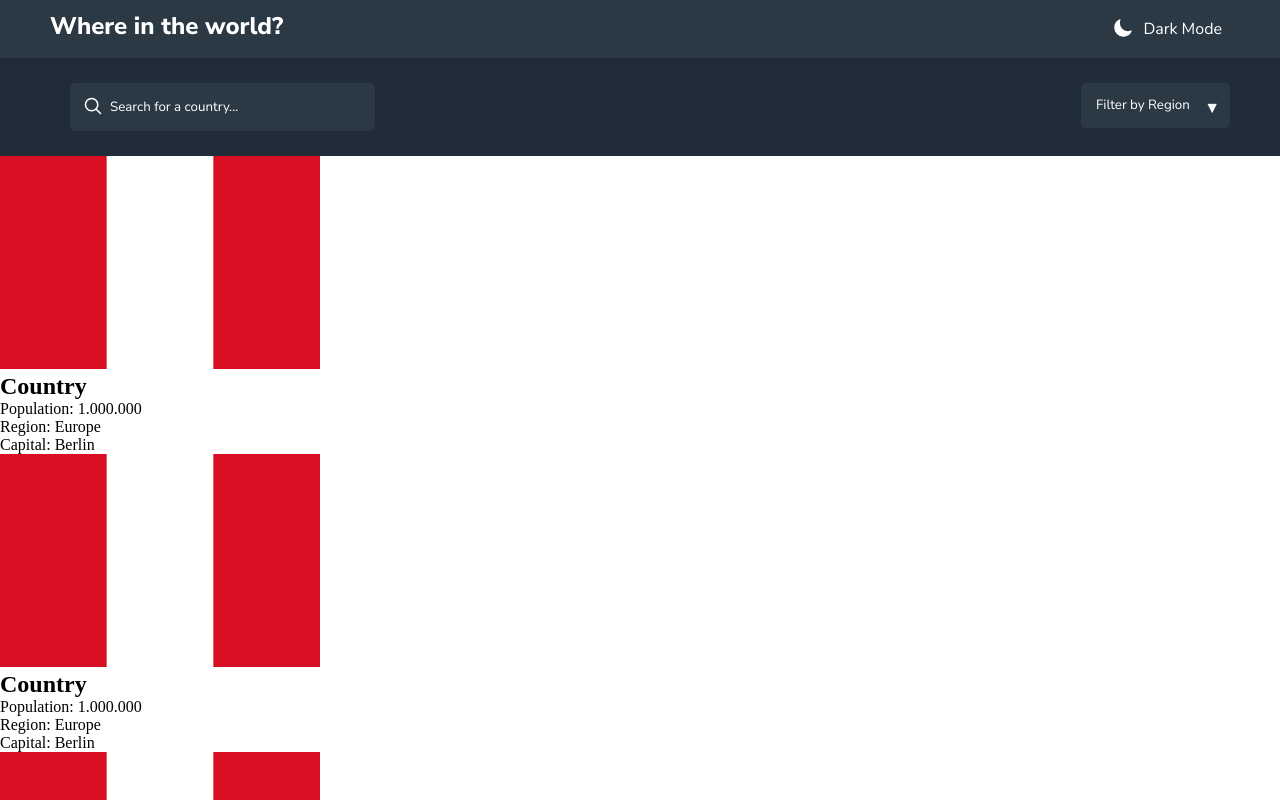
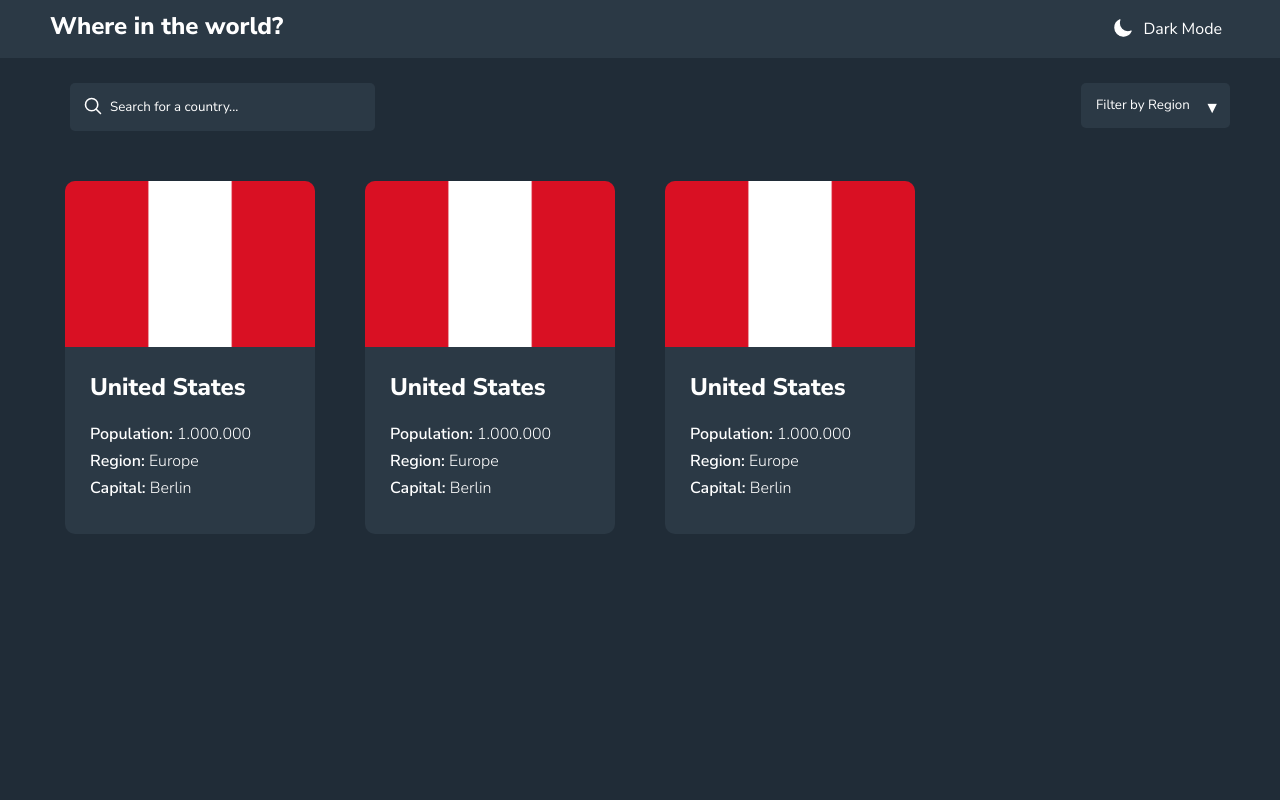
Before and after one commit to yoga1234/countries-api, a React (Create React App) app: page / in a window 1280 px wide. Shown: the top 800 px of the page. Built offline with nearby package versions, Linux system fonts and the light colour scheme.

Commit message:
updating country card;

```diff
--- a/src/components/countries/country/Country.css
+++ b/src/components/countries/country/Country.css
@@ -0,0 +1,26 @@
+.country-container {
+  width: 250px;
+  background-color: var(--color-dark-blue);
+  border-radius: 10px;
+}
+.top-side img {
+  width: 100%;
+  border-radius: 10px 10px 0 0;
+}
+.bottom-side {
+  color: var(--color-white);
+  font-family: var(--font-main);
+  margin-left: 25px;
+  padding-bottom: 30px;
+}
+.bottom-side h2 {
+  margin-top: 20px;
+  margin-bottom: 20px;
+}
+.bottom-side p {
+  margin-bottom: 5px;
+  font-weight: 600;
+}
+.bottom-side p span {
+  font-weight: 300;
+}
--- a/src/components/countries/country/Country.js
+++ b/src/components/countries/country/Country.js
@@ -10,7 +10,7 @@ const Country = () => {
         <img src={imageDummy} alt="" />
       </div>
       <div className="bottom-side">
-        <h2>Country</h2>
+        <h2>United States</h2>
         <p>
           Population: <span>1.000.000</span>
         </p>
--- a/src/components/countries/countryContainer/CountryContainer.css
+++ b/src/components/countries/countryContainer/CountryContainer.css
@@ -0,0 +1,15 @@
+.countries-container {
+  background-color: var(--color-very-dark-blue);
+  padding-top: 25px;
+  min-height: 100vh;
+  height: max-content;
+}
+.country-card-container {
+  display: flex;
+  flex-direction: row;
+  flex-wrap: wrap;
+  column-gap: 50px;
+  row-gap: 50px;
+  width: 1150px;
+  margin: auto;
+}
--- a/src/components/countries/countryContainer/CountryContainer.js
+++ b/src/components/countries/countryContainer/CountryContainer.js
@@ -5,11 +5,12 @@ import "./CountryContainer.css";
 
 const CountryContainer = () => {
   return (
-    <div>
-      <Country />
-      <Country />
-      <Country />
-      <Country />
+    <div className="countries-container">
+      <div className="country-card-container">
+        <Country />
+        <Country />
+        <Country />
+      </div>
     </div>
   );
 };
```
